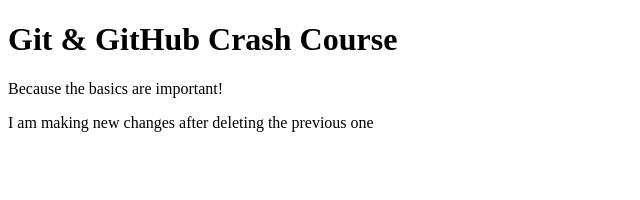
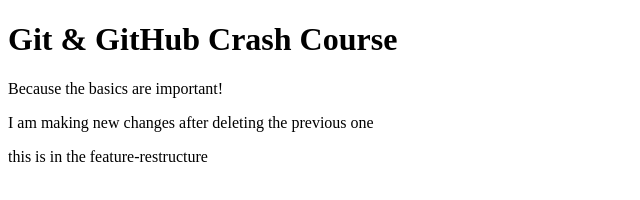
Before and after one commit to dummy1357/practice, a plain HTML site: page 01 Starting Project/index.html in a window 1280 px wide. Shown: the whole page, without its empty margins (0-640 px from the left). Drawn offline with Linux system fonts and the light colour scheme.

Commit message:
we have made changes

```diff
--- a/01 Starting Project/index.html
+++ b/01 Starting Project/index.html
@@ -10,5 +10,6 @@
     <h1>Git & GitHub Crash Course</h1>
     <p>Because the basics are important!</p>
     <p>I am making new changes after deleting the previous one</p>
+    <p>this is in the feature-restructure</p>
   </body>
 </html>
```
